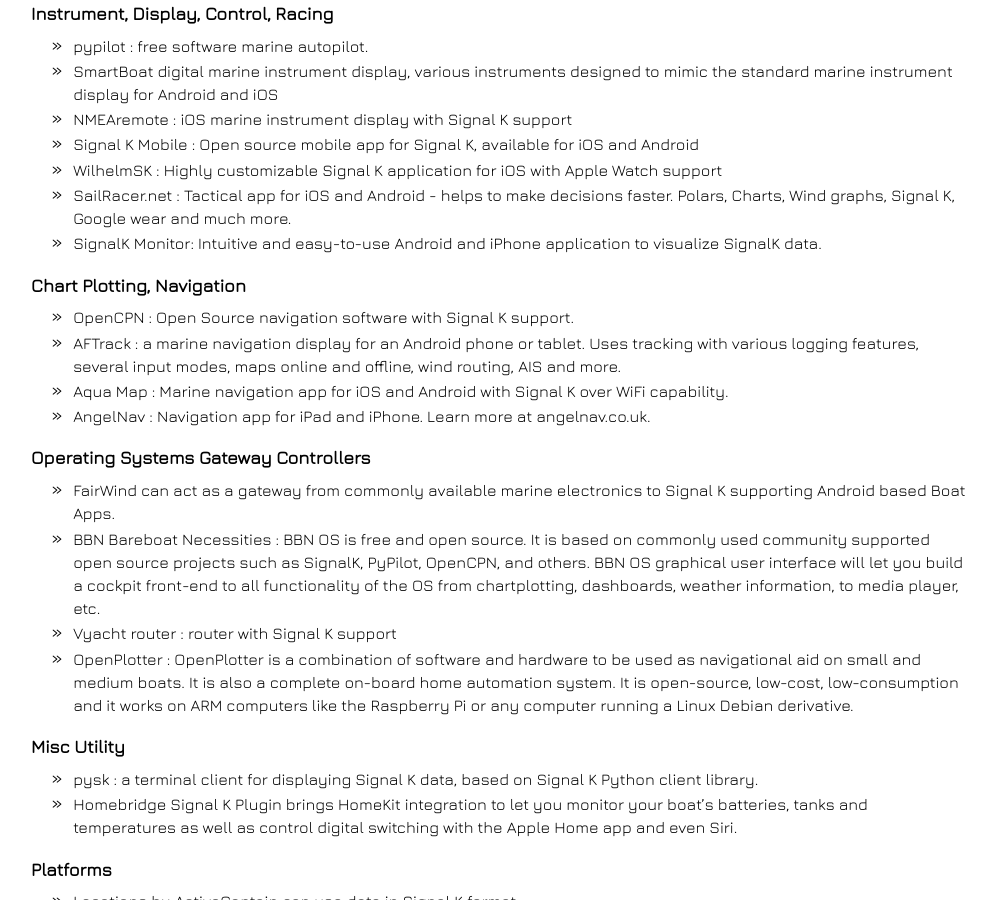
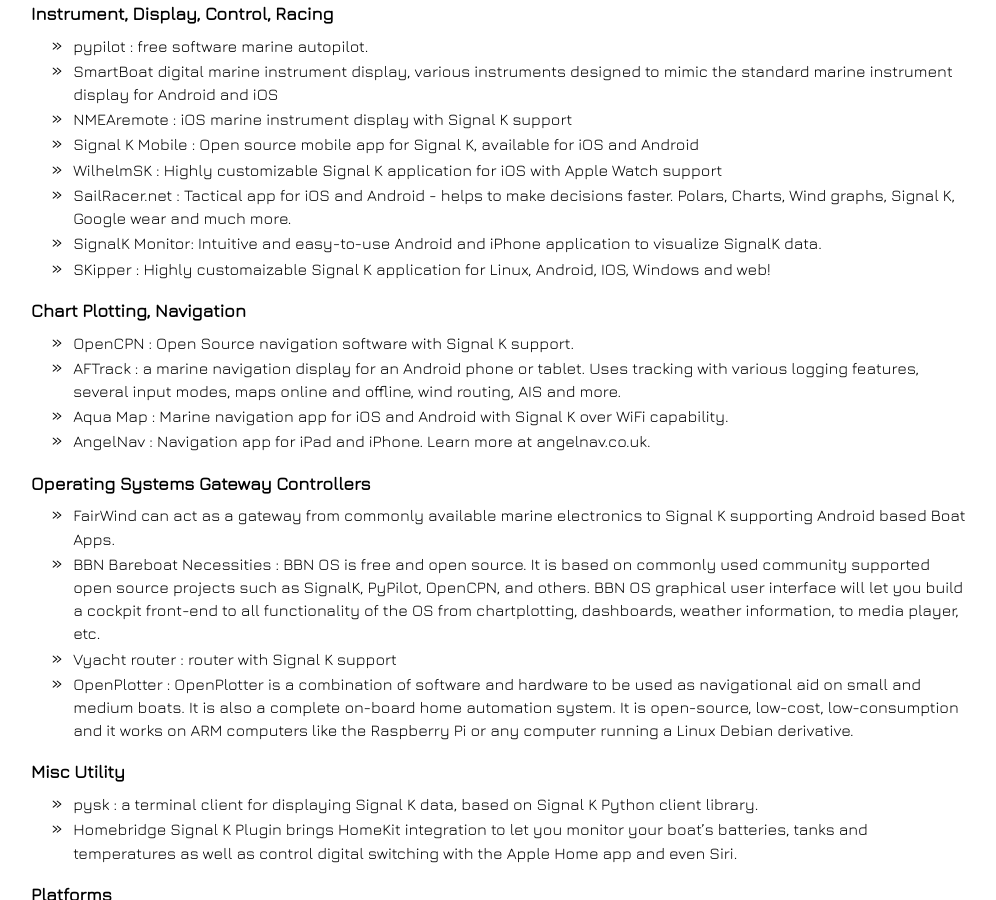
Before and after one commit to SignalK/signalk.github.io, a Jekyll site: the page built from solutions.md, in a window 1280 px wide and 900 px high, scrolled down 702 px. Shown: the whole window, without its empty margins (141-1137 px from the left). Built offline with Jekyll 4.4.1, drawn with Linux system fonts in a browser that asks for light colours; nearby versions of some CDN libraries.

Commit message:
Add SKipper app into software list.

```diff
--- a/solutions.md
+++ b/solutions.md
@@ -28,6 +28,7 @@
 - [WilhelmSK](https://itunes.apple.com/us/app/wilhelmsk/id1150499484?mt=8) : Highly customizable Signal K application for iOS with Apple Watch support
 - [SailRacer.net](http://sailracer.net) : Tactical app for iOS and Android - helps to make decisions faster. Polars, Charts, Wind graphs, Signal K, Google wear and much more.
 - [SignalK Monitor](https://www.youtube.com/watch?v=X8VbkD8WYV8): Intuitive and easy-to-use [Android](https://play.google.com/store/apps/details?id=com.belmille.signalkflutter) and [iPhone](https://apps.apple.com/fi/app/signalk-monitor/id1534189860) application to visualize SignalK data.
+- [SKipper](https://www.skipper.net/) : Highly customaizable Signal K application for Linux, Android, IOS, Windows and web!
 
 #### Chart Plotting, Navigation
 - [OpenCPN](https://opencpn.org/) : Open Source navigation software with Signal K support.
```
